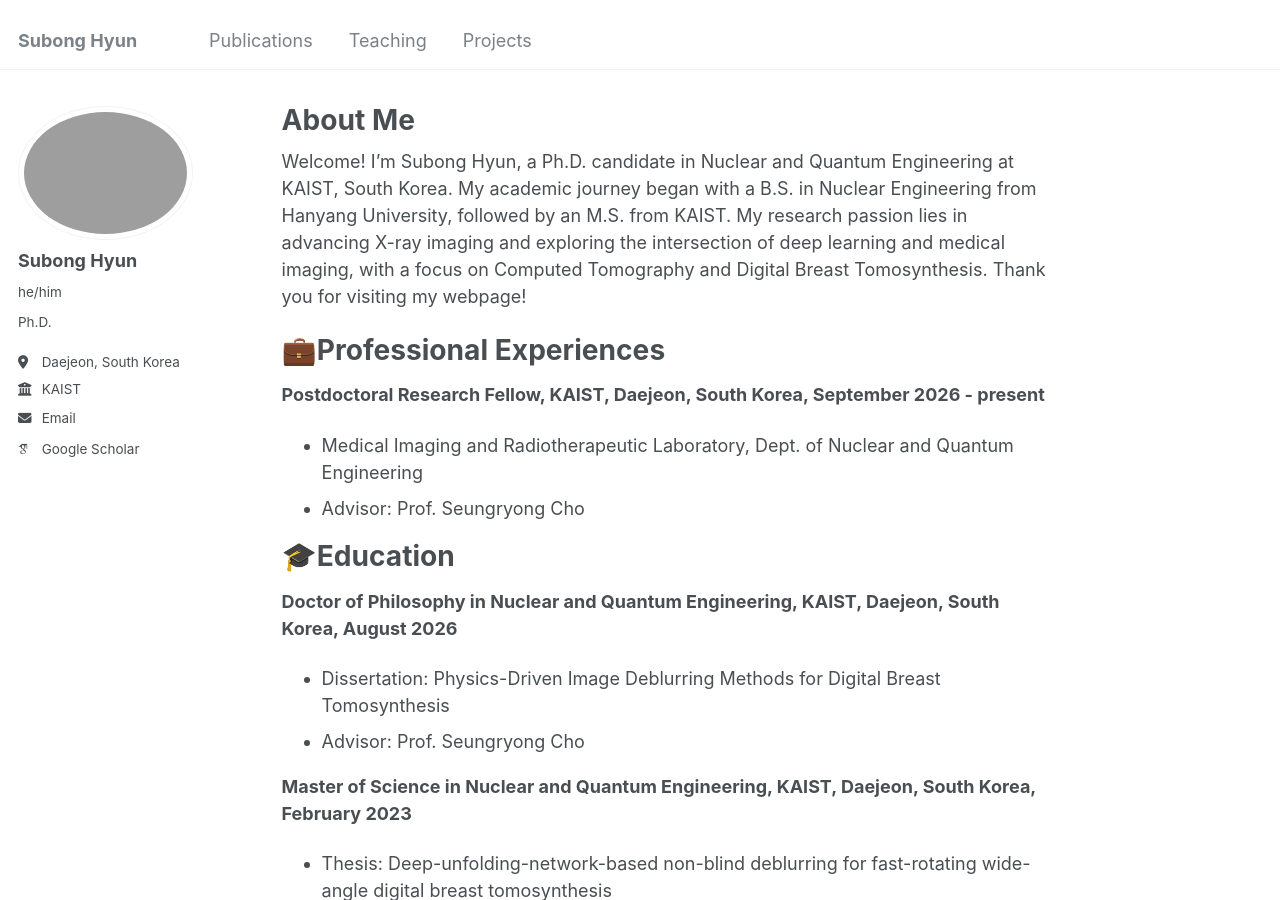
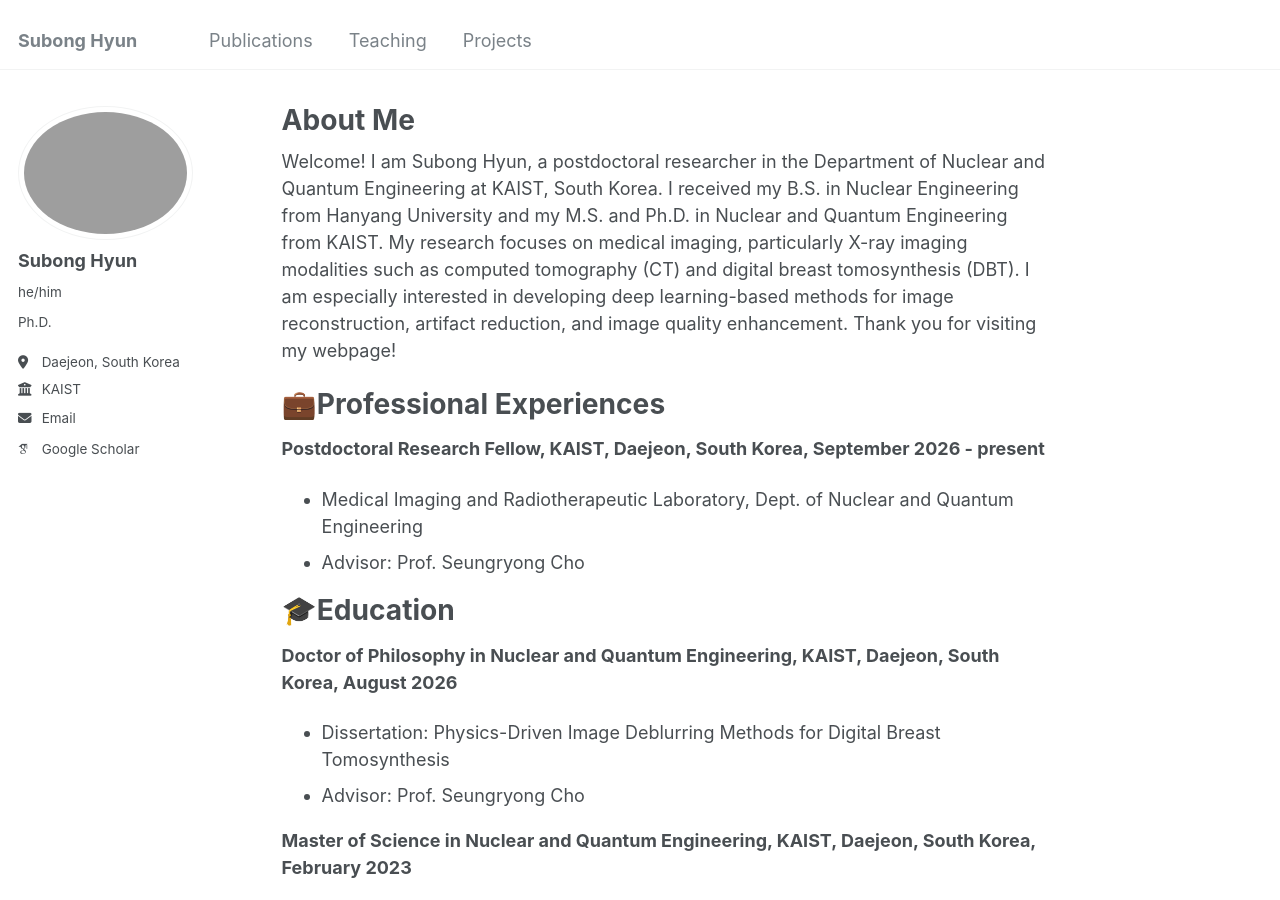
Before and after one commit to SubongHyun/subonghyun.github.io, a Jekyll site: the page built from _pages/about.md, in a window 1280 px wide and 900 px high. Built offline with Jekyll 4.4.1, drawn with Linux system fonts in a browser that asks for light colours; some web fonts are replaced.

Commit message:
Update about.md

```diff
--- a/_pages/about.md
+++ b/_pages/about.md
@@ -7,7 +7,10 @@ redirect_from:
   - /about.html
 ---
 
-Welcome! I'm Subong Hyun, a Ph.D. candidate in Nuclear and Quantum Engineering at KAIST, South Korea. My academic journey began with a B.S. in Nuclear Engineering from Hanyang University, followed by an M.S. from KAIST. My research passion lies in advancing X-ray imaging and exploring the intersection of deep learning and medical imaging, with a focus on Computed Tomography and Digital Breast Tomosynthesis. Thank you for visiting my webpage!
+Welcome! I am Subong Hyun, a postdoctoral researcher in the Department of Nuclear and Quantum Engineering at KAIST, South Korea. I received my B.S. in Nuclear Engineering from Hanyang University and my M.S. and Ph.D. in Nuclear and Quantum Engineering from KAIST.
+My research focuses on medical imaging, particularly X-ray imaging modalities such as computed tomography (CT) and digital breast tomosynthesis (DBT). I am especially interested in developing deep learning-based methods for image reconstruction, artifact reduction, and image quality enhancement.
+Thank you for visiting my webpage!
+
 
 💼Professional Experiences
 ======
```
